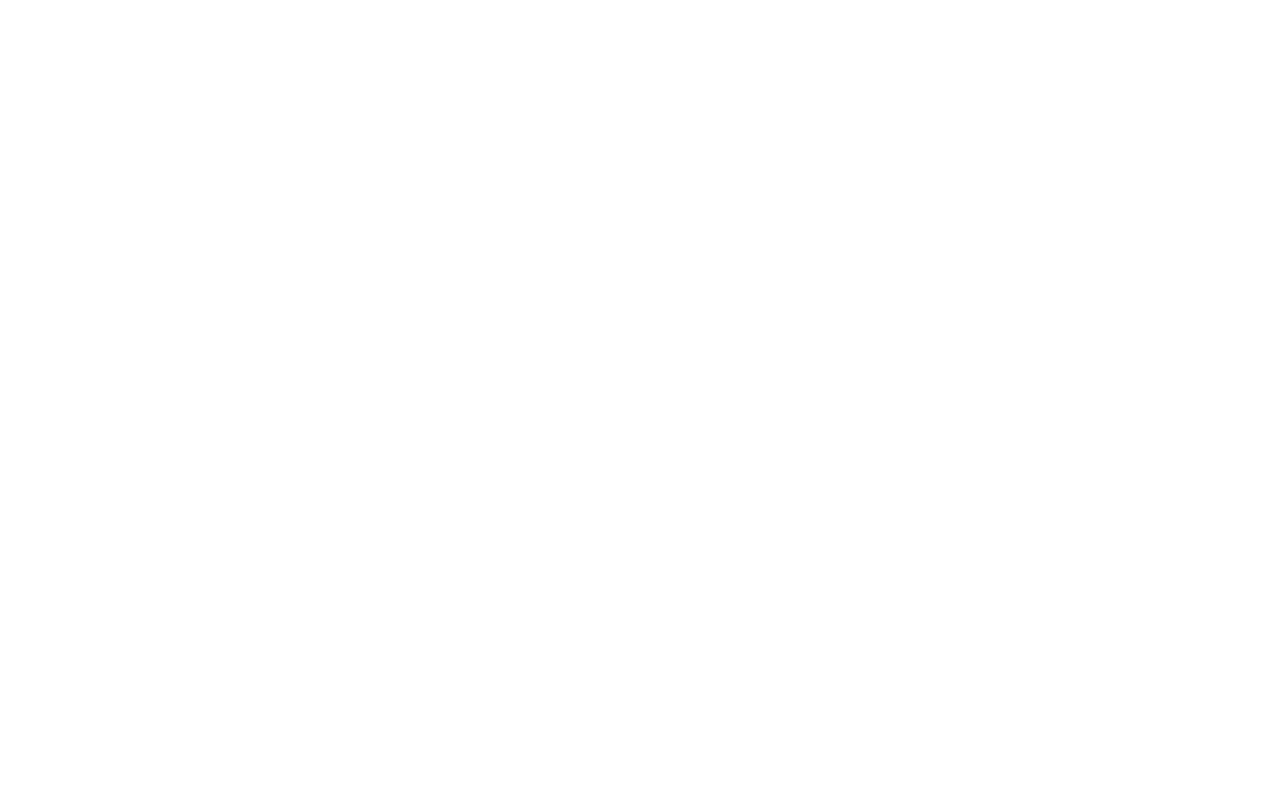
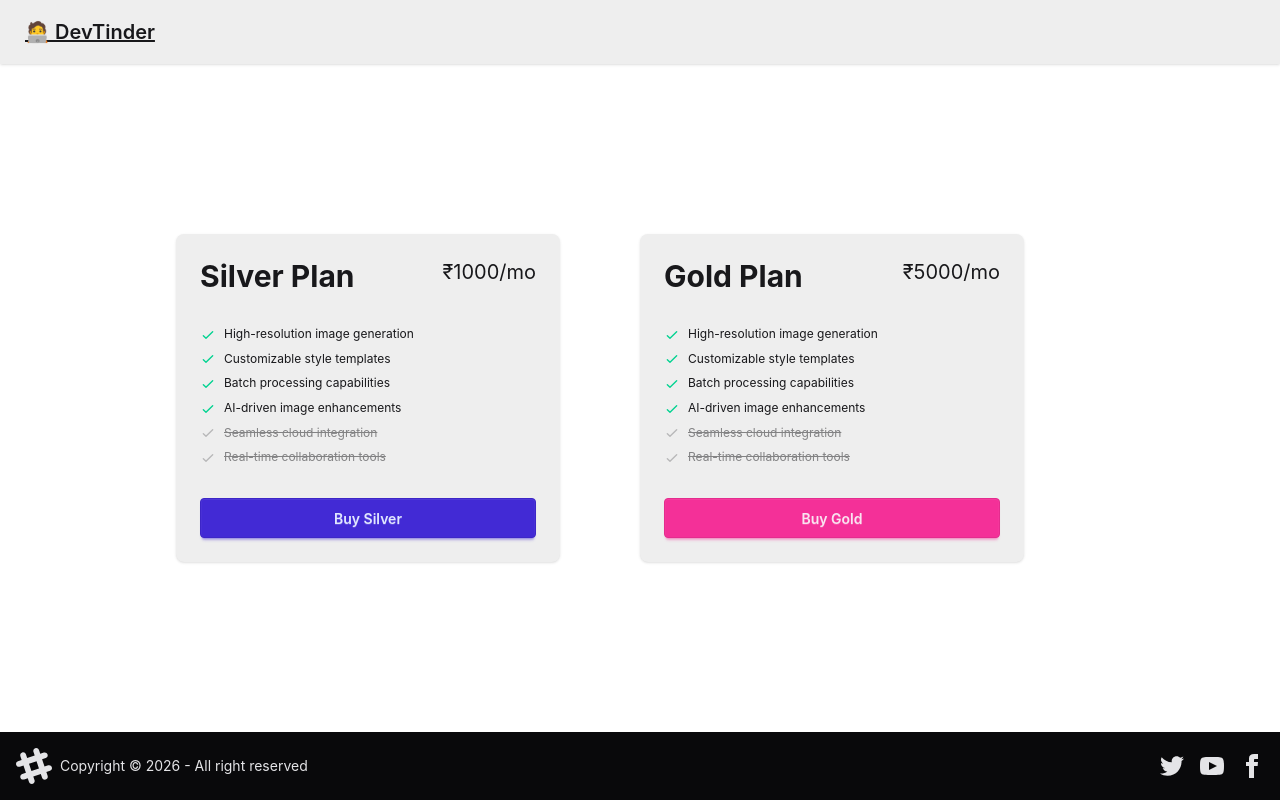
Before and after one commit to Mukesh-Sonu/devTinder-web, a React (Vite) app: page /premium in a window 1280 px wide. Before the commit this address had no page. Built offline with nearby package versions, Linux system fonts and the light colour scheme; no server answers.

Commit message:
add payment page

```diff
--- a/index.html
+++ b/index.html
@@ -5,6 +5,7 @@
     <meta name="viewport" content="width=device-width, initial-scale=1.0" />
     <title>Devtinder Web</title>
     <link rel="icon" type="image/png" href="./public/favicon.svg" />
+    <script src="https://checkout.razorpay.com/v1/checkout.js"></script>
   </head>
   <body>
     <div id="root"></div>
--- a/src/App.jsx
+++ b/src/App.jsx
@@ -7,6 +7,7 @@
 import EditProfile from "./components/EditProfile";
 import Connections from "./components/Connections";
 import Requests from "./components/Requests";
+import Premium from "./components/Premium";
 
 function App() {
   return (
@@ -20,6 +21,7 @@
               <Route path="/feed" element={<Feed />} />
               <Route path="/connections" element={<Connections />} />
               <Route path="/requests" element={<Requests />} />
+              <Route path="/premium" element={<Premium />} />
             </Route>
           </Routes>
         </BrowserRouter>
--- a/src/components/Navbar.jsx
+++ b/src/components/Navbar.jsx
@@ -65,6 +65,9 @@
                 <Link to="/requests">Requests</Link>
               </li>
               <li>
+                <Link to="/premium">Premium</Link>
+              </li>
+              <li>
                 <Link onClick={handleLogout}>Logout</Link>
               </li>
             </ul>
--- /dev/null
+++ b/src/components/Premium.jsx
@@ -0,0 +1,82 @@
+import axios from "axios";
+import PricingCard from "./PricingCard";
+import { ToastContainer, toast } from "react-toastify";
+import { BASE_URL, position, autoClose } from "../utils/constants";
+
+const Premium = () => {
+  const handleBuyClick = async (type) => {
+    try {
+      const response = await axios.post(
+        `${BASE_URL}/payment/create`,
+        {
+          membershipType: type,
+        },
+        {
+          withCredentials: true,
+        }
+      );
+
+      // Should open the razorpay dialog
+
+      const { keyId, payment } = response.data.data;
+      const { amount, currency, notes, orderId } = payment;
+
+      // Open Razorpay Checkout
+      const options = {
+        key: keyId,
+        amount,
+        currency,
+        name: "Dev Tinder",
+        description: "Connect to other developers",
+        order_id: orderId,
+        prefill: {
+          name: notes.firstName + " " + notes.lastName,
+          email: notes.emailId,
+        },
+        theme: {
+          color: "#F37254",
+        },
+      };
+
+      const rzp = new window.Razorpay(options);
+      rzp.open();
+
+      //   toast.success(response.data.message, {
+      //     position,
+      //     autoClose,
+      //   });
+    } catch (error) {
+      const errorMessage =
+        error?.response?.data?.message || "Something went wrong!";
+      toast.error(errorMessage, {
+        position,
+        autoClose,
+      });
+    }
+  };
+
+  return (
+    <div className="flex justify-center gap-20 items-center h-full w-full">
+      <PricingCard
+        planText="Silver Plan"
+        priceText="₹1000/mo"
+        btnText="Buy Silver"
+        type="silver"
+        btnClass="btn-primary"
+        onBuyClick={handleBuyClick}
+      />
+      <PricingCard
+        planText="Gold Plan"
+        priceText="₹5000/mo"
+        btnText="Buy Gold"
+        type="gold"
+        btnClass="btn-secondary"
+        onBuyClick={handleBuyClick}
+      />
+
+      <ToastContainer />
+    </div>
+  );
+};
+
+export default Premium;
--- /dev/null
+++ b/src/components/PricingCard.jsx
@@ -0,0 +1,139 @@
+import React from "react";
+
+const PricingCard = ({
+  showPopular = false,
+  planText,
+  priceText,
+  btnText,
+  btnClass,
+  onBuyClick,
+  type,
+}) => {
+  return (
+    <div className="card w-96 bg-base-300 shadow-sm">
+      <div className="card-body">
+        {showPopular && (
+          <span className="badge badge-xs badge-warning">Most Popular</span>
+        )}
+        <div className="flex justify-between">
+          <h2 className="text-3xl font-bold">{planText}</h2>
+          <span className="text-xl">{priceText}</span>
+        </div>
+        <ul className="mt-6 flex flex-col gap-2 text-xs">
+          <li>
+            <svg
+              xmlns="http://www.w3.org/2000/svg"
+              className="size-4 me-2 inline-block text-success"
+              fill="none"
+              viewBox="0 0 24 24"
+              stroke="currentColor"
+            >
+              <path
+                strokeLinecap="round"
+                strokeLinejoin="round"
+                strokeWidth="2"
+                d="M5 13l4 4L19 7"
+              />
+            </svg>
+            <span>High-resolution image generation</span>
+          </li>
+          <li>
+            <svg
+              xmlns="http://www.w3.org/2000/svg"
+              className="size-4 me-2 inline-block text-success"
+              fill="none"
+              viewBox="0 0 24 24"
+              stroke="currentColor"
+            >
+              <path
+                strokeLinecap="round"
+                strokeLinejoin="round"
+                strokeWidth="2"
+                d="M5 13l4 4L19 7"
+              />
+            </svg>
+            <span>Customizable style templates</span>
+          </li>
+          <li>
+            <svg
+              xmlns="http://www.w3.org/2000/svg"
+              className="size-4 me-2 inline-block text-success"
+              fill="none"
+              viewBox="0 0 24 24"
+              stroke="currentColor"
+            >
+              <path
+                strokeLinecap="round"
+                strokeLinejoin="round"
+                strokeWidth="2"
+                d="M5 13l4 4L19 7"
+              />
+            </svg>
+            <span>Batch processing capabilities</span>
+          </li>
+          <li>
+            <svg
+              xmlns="http://www.w3.org/2000/svg"
+              className="size-4 me-2 inline-block text-success"
+              fill="none"
+              viewBox="0 0 24 24"
+              stroke="currentColor"
+            >
+              <path
+                strokeLinecap="round"
+                strokeLinejoin="round"
+                strokeWidth="2"
+                d="M5 13l4 4L19 7"
+              />
+            </svg>
+            <span>AI-driven image enhancements</span>
+          </li>
+          <li className="opacity-50">
+            <svg
+              xmlns="http://www.w3.org/2000/svg"
+              className="size-4 me-2 inline-block text-base-content/50"
+              fill="none"
+              viewBox="0 0 24 24"
+              stroke="currentColor"
+            >
+              <path
+                strokeLinecap="round"
+                strokeLinejoin="round"
+                strokeWidth="2"
+                d="M5 13l4 4L19 7"
+              />
+            </svg>
+            <span className="line-through">Seamless cloud integration</span>
+          </li>
+          <li className="opacity-50">
+            <svg
+              xmlns="http://www.w3.org/2000/svg"
+              className="size-4 me-2 inline-block text-base-content/50"
+              fill="none"
+              viewBox="0 0 24 24"
+              stroke="currentColor"
+            >
+              <path
+                strokeLinecap="round"
+                strokeLinejoin="round"
+                strokeWidth="2"
+                d="M5 13l4 4L19 7"
+              />
+            </svg>
+            <span className="line-through">Real-time collaboration tools</span>
+          </li>
+        </ul>
+        <div className="mt-6">
+          <button
+            className={`btn ${btnClass} btn-block`}
+            onClick={() => onBuyClick(type)}
+          >
+            {btnText}
+          </button>
+        </div>
+      </div>
+    </div>
+  );
+};
+
+export default PricingCard;
```
